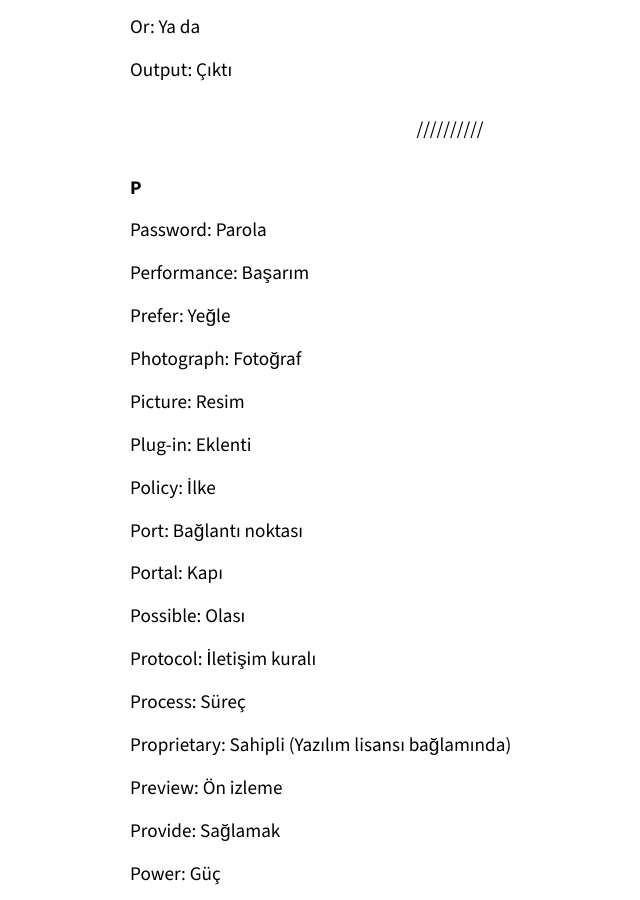
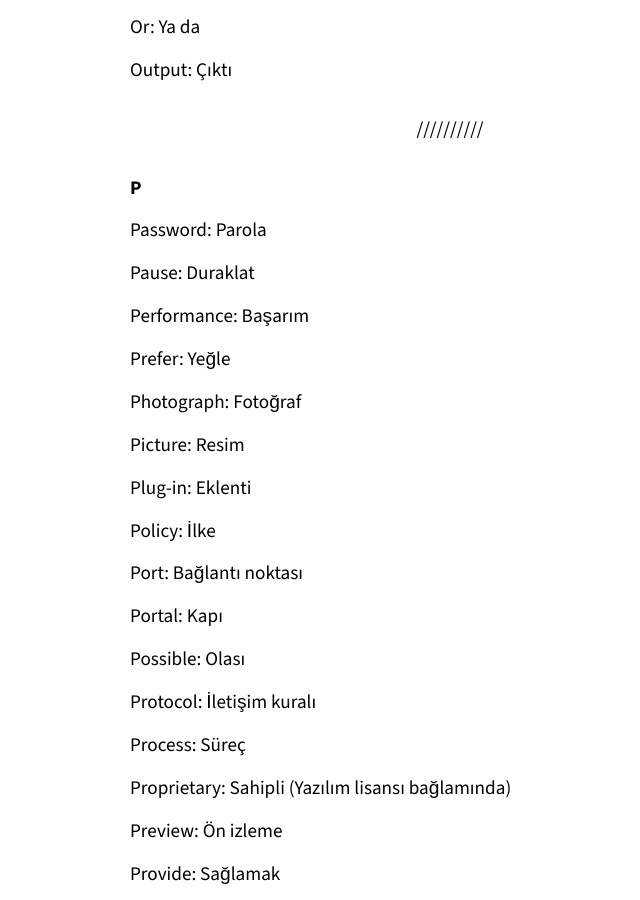
Before and after one commit to gnometurk/gnomeorgtr, a Jekyll site: the page built from ceviri/sozluk.md, in a window 1280 px wide and 900 px high, scrolled down 6396 px. Shown: the whole window, without its empty margins (190-830 px from the left). Built offline with Jekyll 4.4.1, drawn with Linux system fonts in a browser that asks for light colours.

Commit message:
Add words

```diff
--- a/ceviri/sozluk.md
+++ b/ceviri/sozluk.md
@@ -276,6 +276,8 @@ Output: Çıktı
 
 Password: Parola
 
+Pause: Duraklat
+
 Performance: Başarım
 
 Prefer: Yeğle
```
Also changed, not shown: other parts of ceviri/sozluk.md (+2 -0 lines).
